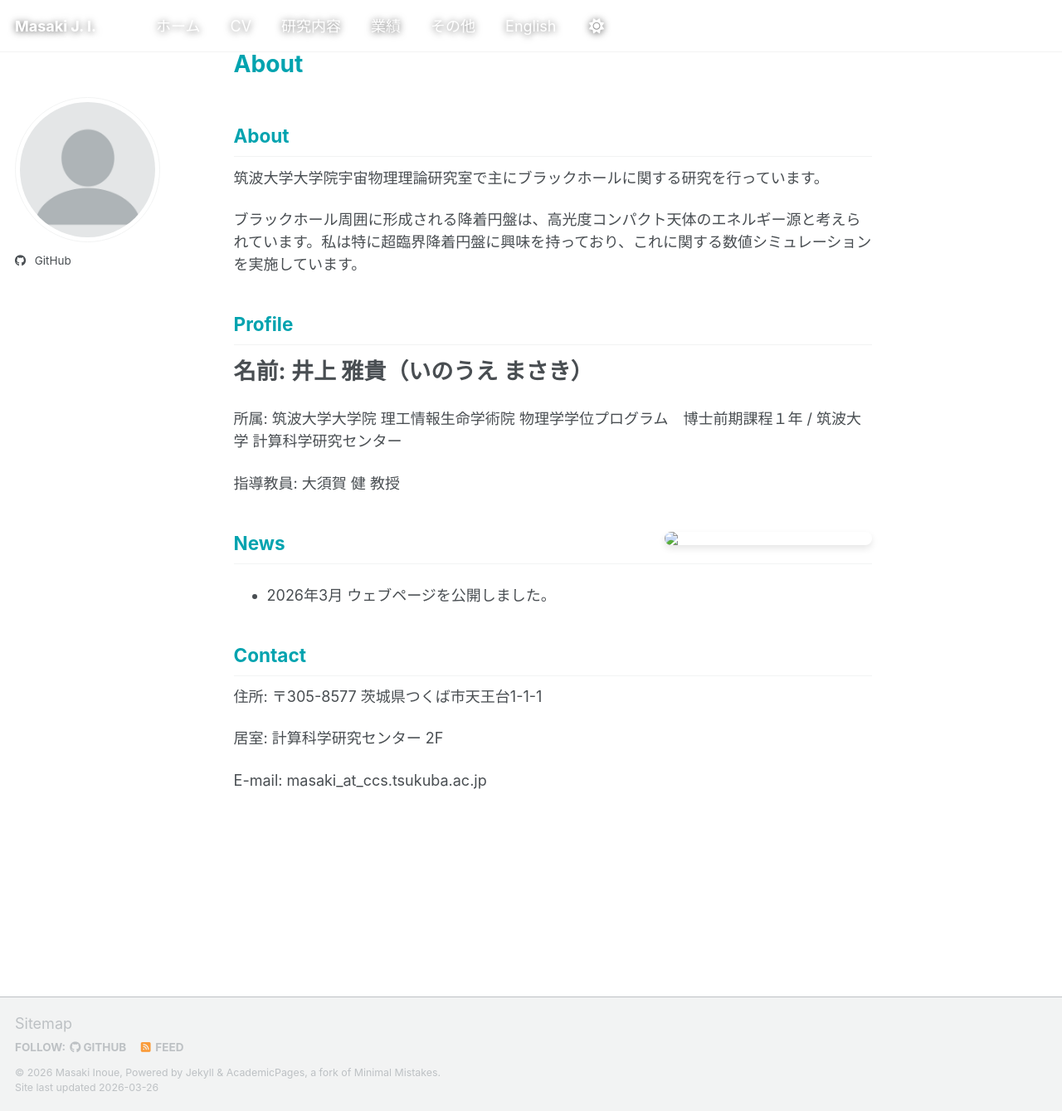
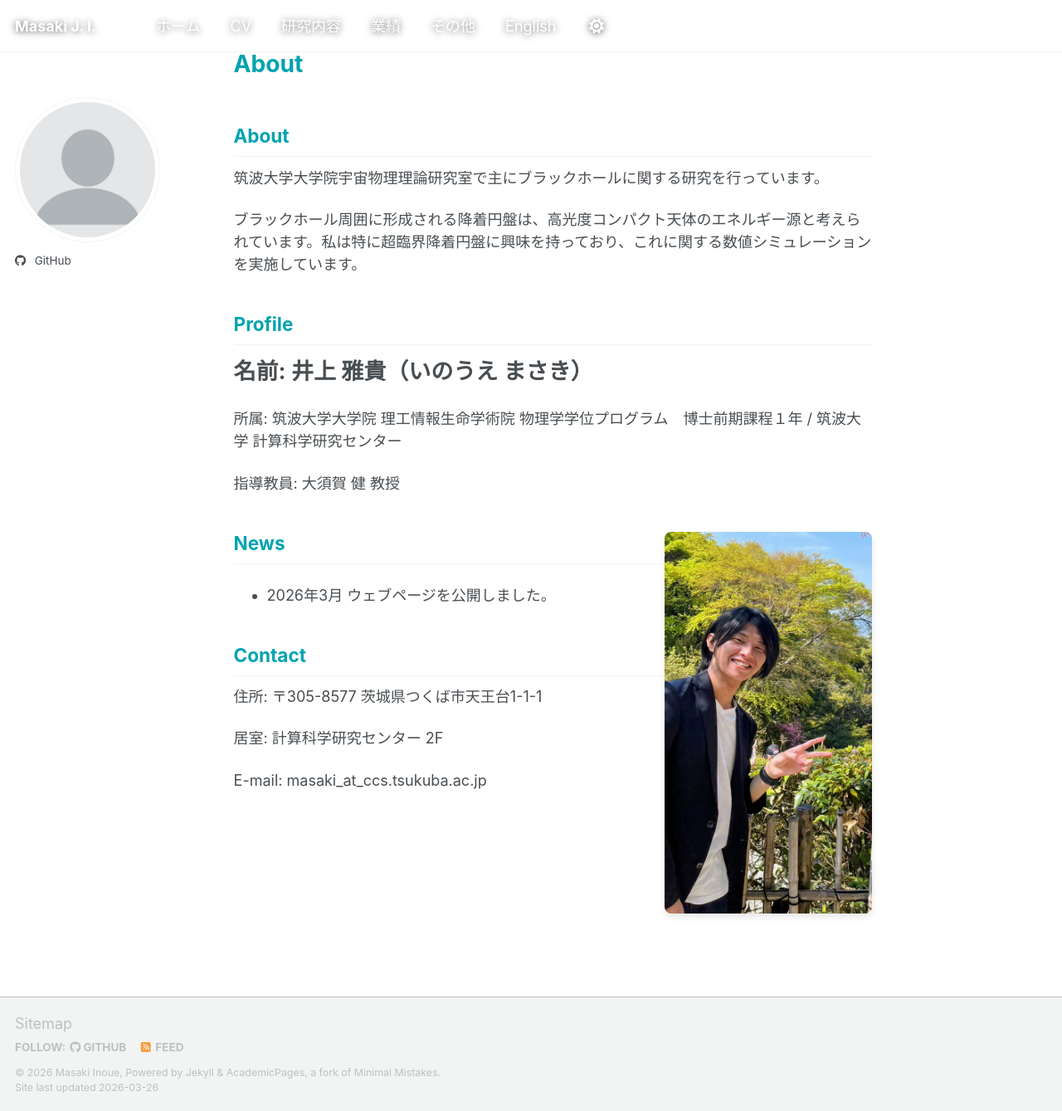
Before and after one commit to Masaki206/Masaki206.github.io, a Jekyll site: the page built from _pages/about.md, in a window 1280 px wide and 1339 px high. Shown: the whole window at 83% size. Built offline with Jekyll 4.4.1, drawn with Linux system fonts in a browser that asks for light colours; our own code applies the rules of GitHub Pages for plain Markdown files; a script bundle is joined from its source files by our own code; library files that are not in the unit come from our copies.

Commit message:
Update about.md

```diff
--- a/_pages/about.md
+++ b/_pages/about.md
@@ -14,7 +14,7 @@
 
 ## News
 
-<img src="8d7d81d8-34d3-45c1-a9c7-a875fae02b31~1.jpg" class="align-right" style="width: 250px; margin-top: -50px;">
+<img src="/images/8d7d81d8-34d3-45c1-a9c7-a875fae02b31~1.jpg" class="align-right" style="width: 250px; margin-top: -50px;">
 
 * 2026年3月 ウェブページを公開しました。
 
```
